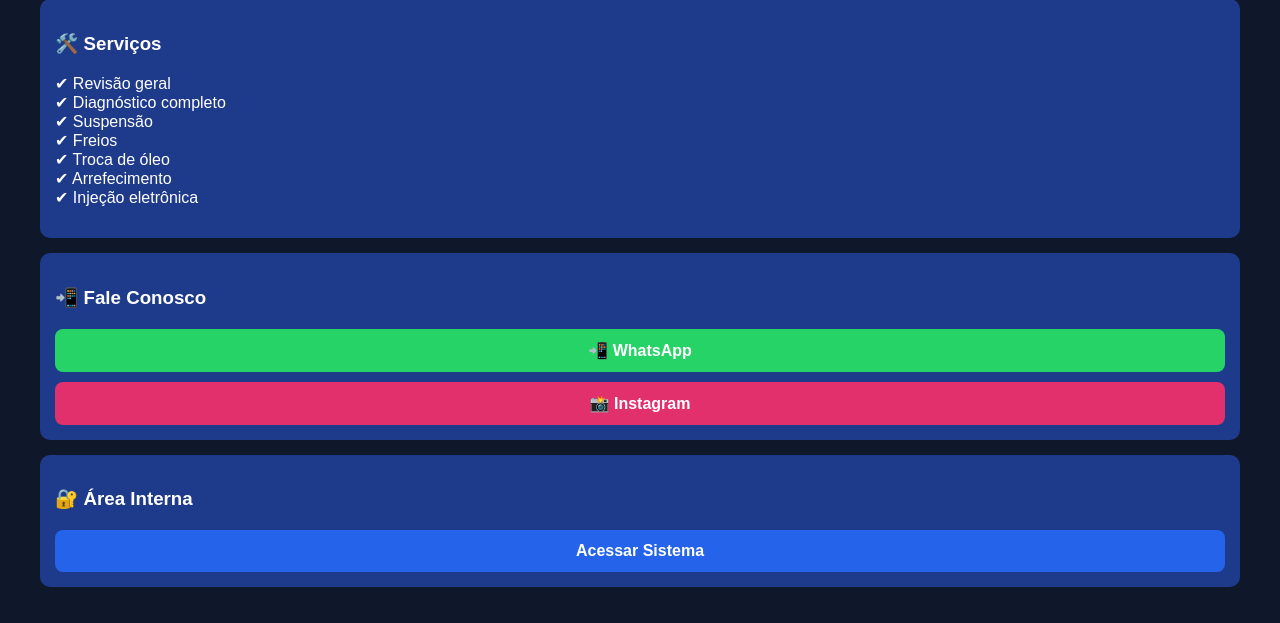
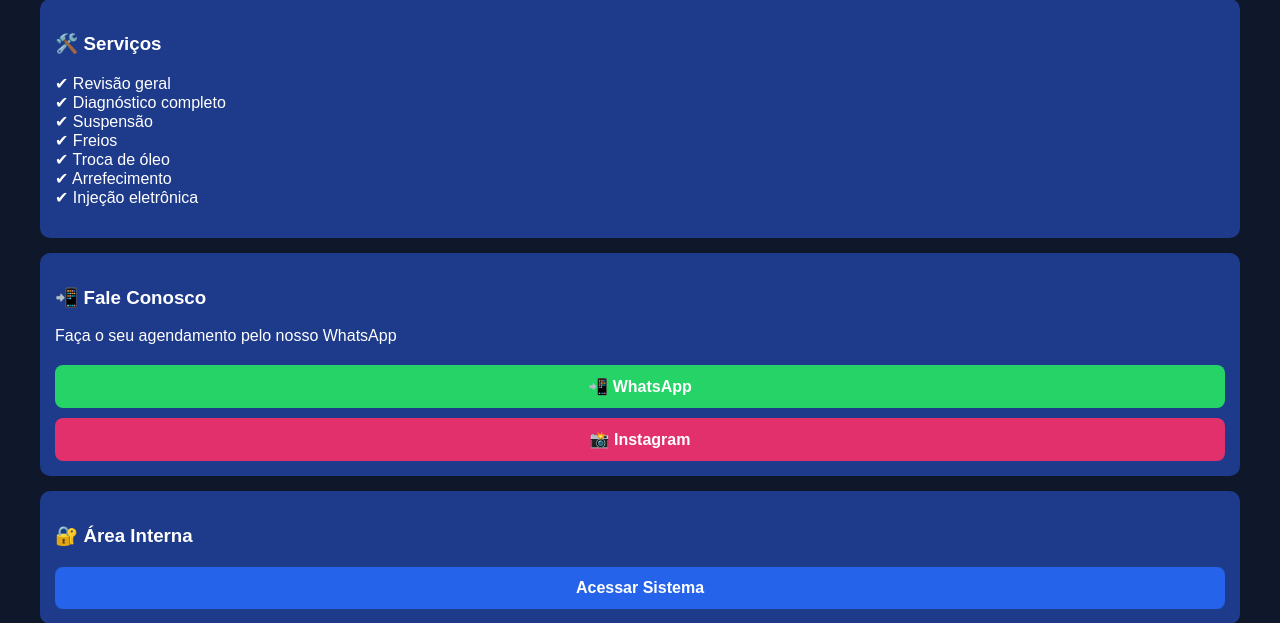
Before and after one commit to ouldair-lab/sistema-oficina-housecar, a Flask app: page / in a window 1280 px wide. Shown: the part 466-1089 px from the top of the page. Run offline with Flask 3, Linux system fonts and the light colour scheme.

Commit message:
alteração site

```diff
--- a/templates/site.html
+++ b/templates/site.html
@@ -119,6 +119,8 @@
     <div class="card">
         <h3>📲 Fale Conosco</h3>
 
+        <p> Faça o seu agendamento pelo nosso WhatsApp</p>
+
         <div class="botoes">
 
             <a href="https://wa.me/5561995805984" target="_blank" class="btn btn-whats">
```
